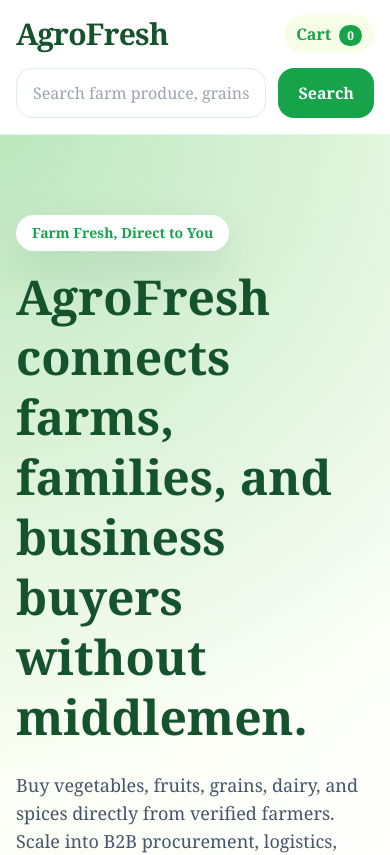
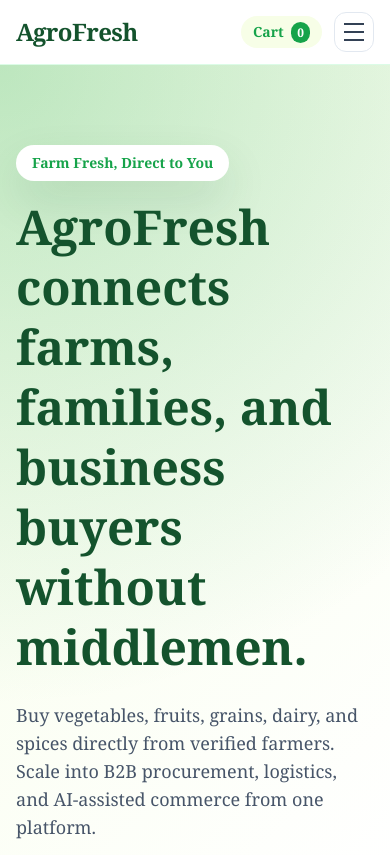
Before and after one commit to imdharamdk/Agrofresh, a React (Vite) app in the folder client/: page / in a window 390 px wide. Shown: the top 855 px of the page. Built offline with nearby package versions, Linux system fonts and the light colour scheme; no server answers.

Commit message:
Enhance Navbar with mobile menu and layout updates
Added mobile menu functionality and improved layout for the Navbar component.

```diff
--- a/client/src/components/Navbar.jsx
+++ b/client/src/components/Navbar.jsx
@@ -5,6 +5,7 @@
 
 const Navbar = () => {
   const [search, setSearch] = useState('');
+  const [menuOpen, setMenuOpen] = useState(false);
   const navigate = useNavigate();
   const { user, logout } = useAuth();
   const { count } = useCart();
@@ -12,6 +13,7 @@
   const handleSearch = (event) => {
     event.preventDefault();
     navigate(`/products?search=${encodeURIComponent(search)}`);
+    setMenuOpen(false);
   };
 
   const dashboardPath = {
@@ -24,35 +26,85 @@
 
   return (
     <header className="sticky top-0 z-40 border-b border-green-100 bg-white/95 backdrop-blur">
-      <div className="mx-auto flex max-w-7xl flex-col gap-4 px-4 py-4 lg:flex-row lg:items-center lg:justify-between">
-        <div className="flex items-center justify-between gap-4">
-          <Link to="/" className="text-3xl font-black tracking-tight text-moss">AgroFresh</Link>
-          <div className="lg:hidden">
-            <Link to="/cart" className="relative rounded-full bg-cream px-3 py-2 font-semibold text-leaf">
-              Cart
-              <span className="ml-2 rounded-full bg-leaf px-2 py-0.5 text-xs text-white">{count}</span>
+      <div className="mx-auto max-w-7xl px-4">
+        {/* Top row */}
+        <div className="flex h-16 items-center justify-between gap-4">
+          <Link to="/" className="text-2xl font-black tracking-tight text-moss shrink-0">AgroFresh</Link>
+
+          {/* Desktop search */}
+          <form onSubmit={handleSearch} className="hidden flex-1 max-w-xl gap-2 md:flex">
+            <input className="input py-2" placeholder="Search farm produce, grains, dairy..." value={search} onChange={(e) => setSearch(e.target.value)} />
+            <button type="submit" className="btn-primary py-2 px-4 shrink-0">Search</button>
+          </form>
+
+          {/* Desktop nav */}
+          <div className="hidden items-center gap-3 lg:flex shrink-0">
+            <NavLink to="/products" className="font-semibold text-slate-700 hover:text-leaf">Marketplace</NavLink>
+            <Link to="/cart" className="relative rounded-full bg-cream px-4 py-2 font-semibold text-leaf">
+              Cart ({count})
             </Link>
-          </div>
-        </div>
-        <form onSubmit={handleSearch} className="flex w-full max-w-2xl gap-3">
-          <input className="input" placeholder="Search farm produce, grains, dairy..." value={search} onChange={(e) => setSearch(e.target.value)} />
-          <button type="submit" className="btn-primary">Search</button>
-        </form>
-        <div className="hidden items-center gap-3 lg:flex">
-          <NavLink to="/products" className="font-semibold text-slate-700 hover:text-leaf">Marketplace</NavLink>
-          <Link to="/cart" className="relative rounded-full bg-cream px-4 py-2 font-semibold text-leaf">Cart ({count})</Link>
             {user ? (
               <>
-              <Link to={dashboardPath} className="btn-secondary">Dashboard</Link>
-              <button type="button" className="btn-primary" onClick={logout}>Logout</button>
+                <Link to={dashboardPath} className="btn-secondary py-2">Dashboard</Link>
+                <button type="button" className="btn-primary py-2" onClick={logout}>Logout</button>
               </>
             ) : (
               <>
-              <Link to="/login" className="btn-secondary">Login</Link>
-              <Link to="/register" className="btn-primary">Register</Link>
+                <Link to="/login" className="btn-secondary py-2">Login</Link>
+                <Link to="/register" className="btn-primary py-2">Register</Link>
               </>
             )}
           </div>
+
+          {/* Mobile right: cart + hamburger */}
+          <div className="flex items-center gap-3 lg:hidden">
+            <Link to="/cart" className="relative rounded-full bg-cream px-3 py-1.5 text-sm font-semibold text-leaf">
+              Cart <span className="ml-1 rounded-full bg-leaf px-1.5 py-0.5 text-xs text-white">{count}</span>
+            </Link>
+            <button
+              type="button"
+              onClick={() => setMenuOpen((prev) => !prev)}
+              className="flex h-10 w-10 flex-col items-center justify-center gap-1.5 rounded-xl border border-slate-200 bg-white"
+              aria-label="Menu"
+            >
+              <span className={`block h-0.5 w-5 bg-slate-700 transition-all ${menuOpen ? 'translate-y-2 rotate-45' : ''}`} />
+              <span className={`block h-0.5 w-5 bg-slate-700 transition-all ${menuOpen ? 'opacity-0' : ''}`} />
+              <span className={`block h-0.5 w-5 bg-slate-700 transition-all ${menuOpen ? '-translate-y-2 -rotate-45' : ''}`} />
+            </button>
+          </div>
+        </div>
+
+        {/* Mobile menu */}
+        {menuOpen && (
+          <div className="border-t border-slate-100 py-4 space-y-3 lg:hidden">
+            <form onSubmit={handleSearch} className="flex gap-2">
+              <input className="input py-2 text-sm" placeholder="Search produce..." value={search} onChange={(e) => setSearch(e.target.value)} />
+              <button type="submit" className="btn-primary py-2 px-4 text-sm shrink-0">Go</button>
+            </form>
+            <NavLink to="/products" className="block rounded-2xl px-4 py-3 font-semibold text-slate-700 hover:bg-green-50" onClick={() => setMenuOpen(false)}>
+              Marketplace
+            </NavLink>
+            {user ? (
+              <>
+                <Link to={dashboardPath} className="block rounded-2xl bg-green-50 px-4 py-3 font-semibold text-leaf" onClick={() => setMenuOpen(false)}>
+                  Dashboard
+                </Link>
+                <button type="button" className="w-full rounded-2xl bg-slate-100 px-4 py-3 text-left font-semibold text-slate-700" onClick={() => { logout(); setMenuOpen(false); }}>
+                  Logout
+                </button>
+              </>
+            ) : (
+              <>
+                <Link to="/login" className="block rounded-2xl border border-green-200 px-4 py-3 text-center font-semibold text-green-800" onClick={() => setMenuOpen(false)}>
+                  Login
+                </Link>
+                <Link to="/register" className="block rounded-2xl bg-leaf px-4 py-3 text-center font-semibold text-white" onClick={() => setMenuOpen(false)}>
+                  Register
+                </Link>
+              </>
+            )}
+          </div>
+        )}
       </div>
     </header>
   );
```
Lines whose indentation alone changed are shown as unchanged.
